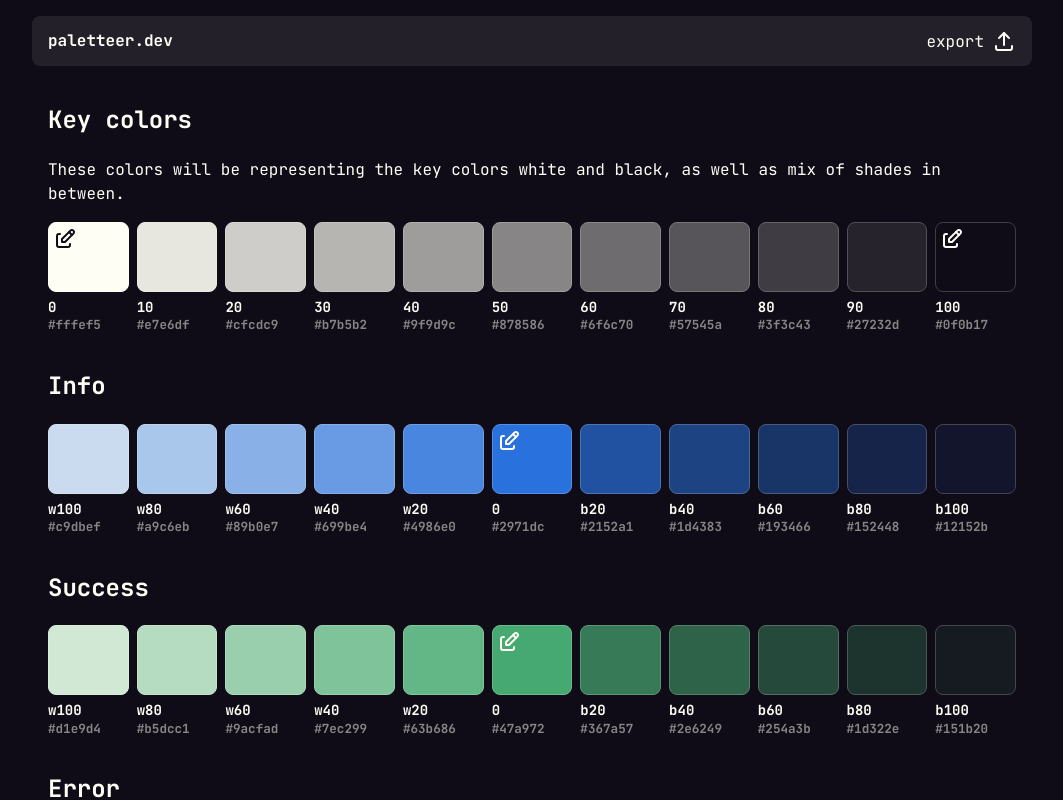
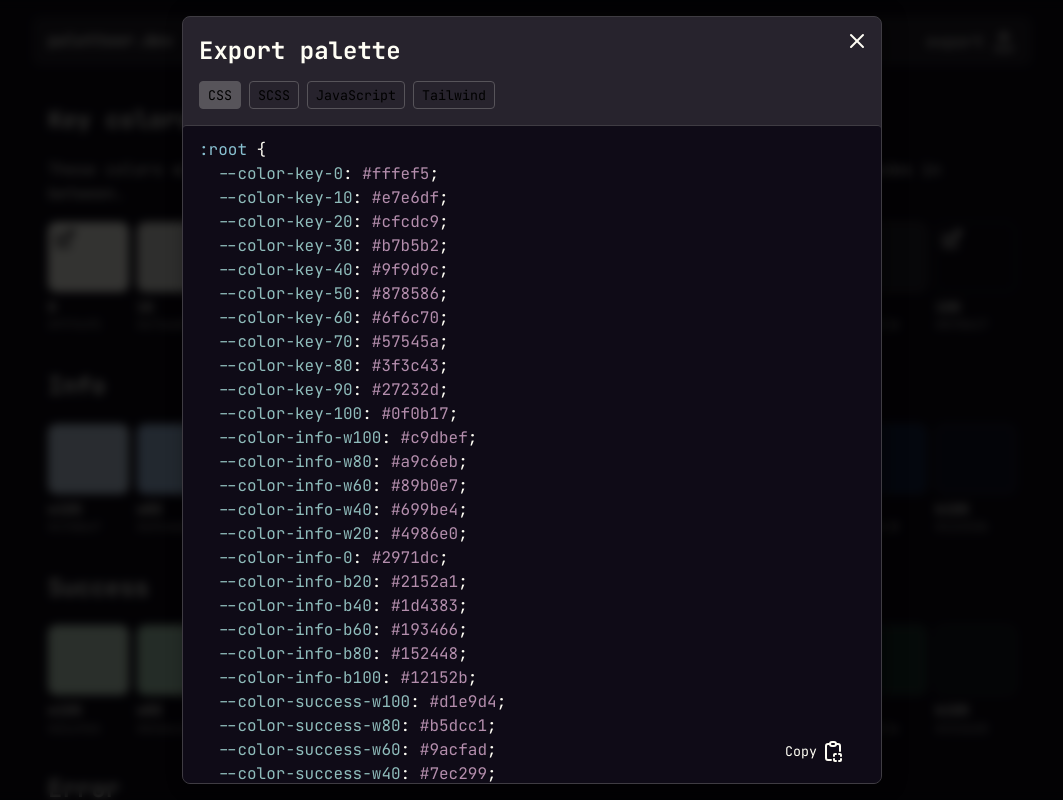
Before and after one commit to pthorsson/paletteer.dev, a Svelte app: page / in a window 1280 px wide. Both pictures are taken after a click on the button "export". Shown: the top 800 px of the page, without its empty margins (108-1171 px from the left). Built offline with nearby package versions, Linux system fonts and the light colour scheme.

Commit message:
added export modal

```diff
--- a/package.json
+++ b/package.json
@@ -14,6 +14,7 @@
     "@fontsource/jetbrains-mono": "^5.0.15",
     "@tabler/icons-svelte": "^2.38.0",
     "color-convert": "^2.0.1",
+    "highlight.js": "^11.9.0",
     "uuid": "^9.0.1"
   },
   "devDependencies": {
--- a/src/App.svelte
+++ b/src/App.svelte
@@ -5,13 +5,19 @@
   import Header from '$components/Header.svelte';
   import Main from '$components/Main.svelte';
   import Footer from '$components/Footer.svelte';
+  import ExportModal from '$components/ExportModal.svelte';
   import { favicon } from '$stores/state';
+  import { showExportModal } from '$stores/state';
 </script>
 
 <svelte:head>
   <link rel="icon" href={$favicon} />
 </svelte:head>
 
+{#if $showExportModal}
+  <ExportModal />
+{/if}
+
 <Header />
 <Main />
 <Footer />
--- a/src/app.css
+++ b/src/app.css
@@ -51,3 +51,182 @@ h2,
 h3 {
   font-weight: 700;
 }
+
+/* Highlight */
+
+.hljs {
+  background: #2e3440;
+}
+
+.hljs,
+.hljs-subst {
+  color: #d8dee9;
+}
+
+.hljs-selector-tag {
+  color: #81a1c1;
+}
+
+.hljs-selector-id {
+  color: #8fbcbb;
+  font-weight: bold;
+}
+
+.hljs-selector-class {
+  color: #8fbcbb;
+}
+
+.hljs-selector-attr {
+  color: #8fbcbb;
+}
+
+.hljs-property {
+  color: #88c0d0;
+}
+
+.hljs-selector-pseudo {
+  color: #88c0d0;
+}
+
+.hljs-addition {
+  background-color: rgba(163, 190, 140, 0.5);
+}
+
+.hljs-deletion {
+  background-color: rgba(191, 97, 106, 0.5);
+}
+
+.hljs-built_in,
+.hljs-type {
+  color: #8fbcbb;
+}
+
+.hljs-class {
+  color: #8fbcbb;
+}
+
+.hljs-function {
+  color: #88c0d0;
+}
+
+.hljs-title.hljs-function,
+.hljs-function > .hljs-title {
+  color: #88c0d0;
+}
+
+.hljs-keyword,
+.hljs-literal,
+.hljs-symbol {
+  color: #81a1c1;
+}
+
+.hljs-number {
+  color: #b48ead;
+}
+
+.hljs-regexp {
+  color: #ebcb8b;
+}
+
+.hljs-string {
+  color: #a3be8c;
+}
+
+.hljs-title {
+  color: #8fbcbb;
+}
+
+.hljs-params {
+  color: #d8dee9;
+}
+
+.hljs-bullet {
+  color: #81a1c1;
+}
+
+.hljs-code {
+  color: #8fbcbb;
+}
+
+.hljs-emphasis {
+  font-style: italic;
+}
+
+.hljs-formula {
+  color: #8fbcbb;
+}
+
+.hljs-strong {
+  font-weight: bold;
+}
+
+.hljs-link:hover {
+  text-decoration: underline;
+}
+
+.hljs-quote {
+  color: #4c566a;
+}
+
+.hljs-comment {
+  color: #4c566a;
+}
+
+.hljs-doctag {
+  color: #8fbcbb;
+}
+
+.hljs-meta,
+.hljs-meta .hljs-keyword {
+  color: #5e81ac;
+}
+
+.hljs-meta .hljs-string {
+  color: #a3be8c;
+}
+
+.hljs-attr {
+  color: #8fbcbb;
+}
+
+.hljs-attribute {
+  color: #d8dee9;
+}
+
+.hljs-name {
+  color: #81a1c1;
+}
+
+.hljs-section {
+  color: #88c0d0;
+}
+
+.hljs-tag {
+  color: #81a1c1;
+}
+
+.hljs-variable {
+  color: #d8dee9;
+}
+
+.hljs-template-variable {
+  color: #d8dee9;
+}
+
+.hljs-template-tag {
+  color: #5e81ac;
+}
+
+/* per language customizations */
+
+.language-css .hljs-built_in {
+  color: #88c0d0;
+}
+
+.language-css .hljs-keyword {
+  color: #d08770;
+}
+
+.language-scss .hljs-keyword {
+  color: #81a1c1;
+}
--- /dev/null
+++ b/src/components/ExportModal.svelte
@@ -0,0 +1,206 @@
+<script lang="ts">
+  import { onMount } from 'svelte';
+  import { fade, scale } from 'svelte/transition';
+  import { IconClipboardCopy, IconX } from '@tabler/icons-svelte';
+  import { ICON_STROKE } from '$lib/constants';
+  import { colorPalette } from '$stores/colors';
+  import { showExportModal } from '$stores/state';
+
+  import { formatCss, formatScss, formatJs, formatTw } from '$lib/languages';
+
+  const languages = [
+    { id: 'css', name: 'CSS' },
+    { id: 'scss', name: 'SCSS' },
+    { id: 'js', name: 'JavaScript' },
+    { id: 'tw', name: 'Tailwind' },
+  ] as const;
+
+  type LangId = (typeof languages)[number]['id'];
+
+  let selectedLanguage: LangId = 'css';
+  let code = '';
+
+  let contentRef: HTMLDivElement;
+
+  function setLanguage(landId: LangId) {
+    selectedLanguage = landId;
+    contentRef.scrollTo(0, 0);
+
+    switch (landId) {
+      case 'css':
+        code = formatCss($colorPalette);
+        break;
+      case 'scss':
+        code = formatScss($colorPalette);
+        break;
+      case 'js':
+        code = formatJs($colorPalette);
+        break;
+      case 'tw':
+        code = formatTw($colorPalette);
+        break;
+    }
+  }
+
+  function copyToClipboard() {
+    const code = document.getElementById('code')?.innerText || '';
+    navigator.clipboard.writeText(code);
+  }
+
+  onMount(() => {
+    setTimeout(() => {
+      setLanguage('css');
+    });
+  });
+</script>
+
+<div class="wrapper" transition:fade={{ duration: 150 }}>
+  <div class="backdrop" on:click={() => void ($showExportModal = false)} />
+  <div class="container" transition:scale={{ start: 0.95, duration: 150 }}>
+    <button
+      class="action close"
+      on:click={() => void ($showExportModal = false)}
+    >
+      <IconX stroke={ICON_STROKE} />
+    </button>
+    <div class="header">
+      <h2 class="title">Export palette</h2>
+      <div class="tabs">
+        {#each languages as { id, name } (id)}
+          <button
+            class:selected={selectedLanguage === id}
+            on:click={() => void setLanguage(id)}>{name}</button
+          >
+        {/each}
+      </div>
+    </div>
+    <div class="content" bind:this={contentRef}>
+      <!-- Make textarea with highlight overlay? -->
+      <pre id="code">{@html code}</pre>
+    </div>
+    <button class="action copy" on:click={() => void copyToClipboard()}>
+      Copy
+      <IconClipboardCopy stroke={ICON_STROKE} />
+    </button>
+  </div>
+</div>
+
+<style>
+  .wrapper {
+    display: flex;
+    position: fixed;
+    inset: 0px;
+    z-index: 500;
+    justify-content: center;
+    align-items: center;
+  }
+
+  .backdrop {
+    background-color: rgba(0, 0, 0, 0.8);
+    position: absolute;
+    inset: 0px;
+    background-color: rgba(0, 0, 0, 0.8);
+    -webkit-backdrop-filter: blur(5px);
+    backdrop-filter: blur(5px);
+  }
+
+  .container {
+    position: absolute;
+    display: flex;
+    flex-direction: column;
+    background-color: gray;
+    border-radius: var(--base-1);
+    overflow: hidden;
+    width: 700px;
+    height: 800px;
+    max-width: calc(100% - var(--base-4));
+    max-height: calc(100% - var(--base-4));
+    background-color: var(--component-1);
+    border: 1px solid var(--component-2);
+    box-shadow: 5px 0px 20px 0px rgba(0, 0, 0, 0.4);
+  }
+
+  .header {
+    display: flex;
+    flex-direction: column;
+    gap: var(--sub-base-3);
+    padding: var(--base-2);
+  }
+
+  .tabs {
+    display: flex;
+    flex-wrap: wrap;
+    gap: var(--base-1);
+  }
+
+  .tabs button {
+    padding: var(--sub-base-1) var(--base-1);
+    background-color: transparent;
+    border: 1px solid var(--component-3);
+    border-radius: var(--sub-base-1);
+    cursor: pointer;
+  }
+
+  .tabs button:hover {
+    background-color: var(--component-2);
+  }
+
+  .tabs button.selected {
+    background-color: var(--component-3);
+  }
+
+  .title {
+    margin: 0;
+  }
+
+  .content {
+    background-color: var(--bg);
+    flex: 1 1 auto;
+    border-radius: var(--sub-base-1);
+    border-top: 1px solid var(--component-2);
+    padding: var(--base-1) var(--base-2);
+    overflow-y: scroll;
+    line-height: 1.5;
+  }
+
+  .content pre {
+    margin: var(--sub-base-1) 0px;
+  }
+
+  .action {
+    display: flex;
+    justify-content: center;
+    align-items: center;
+    border-radius: var(--base-1);
+    background-color: transparent;
+    border: 0;
+    padding: 0 var(--sub-base-1);
+    margin: 0;
+    height: var(--base-4);
+    min-width: var(--base-4);
+    color: var(--fg);
+    cursor: pointer;
+  }
+
+  .action:hover {
+    background-color: var(--component-2);
+  }
+
+  .close {
+    position: absolute;
+    top: var(--base-1);
+    right: var(--base-1);
+  }
+
+  .copy {
+    display: flex;
+    gap: var(--sub-base-1);
+    position: absolute;
+    bottom: var(--base-2);
+    right: var(--base-4);
+  }
+
+  .close:hover {
+    background-color: var(--component-2);
+  }
+</style>
--- a/src/components/Header.svelte
+++ b/src/components/Header.svelte
@@ -1,12 +1,13 @@
 <script lang="ts">
   import { ICON_STROKE } from '$lib/constants';
-  import { IconDownload, IconUpload } from '@tabler/icons-svelte';
+  import { IconUpload } from '@tabler/icons-svelte';
+  import { showExportModal } from '$stores/state';
 </script>
 
 <header>
   <a href="/" class="action logo">paletteer.dev</a>
   <div class="actions">
-    <button class="action">
+    <button class="action" on:click={() => void ($showExportModal = true)}>
       <span>export</span>
       <IconUpload stroke={ICON_STROKE} />
     </button>
--- /dev/null
+++ b/src/lib/languages.ts
@@ -0,0 +1,91 @@
+import hljs from 'highlight.js/lib/core';
+import cssLang from 'highlight.js/lib/languages/css';
+import scssLang from 'highlight.js/lib/languages/scss';
+import jsLang from 'highlight.js/lib/languages/javascript';
+import tsLang from 'highlight.js/lib/languages/typescript';
+
+hljs.registerLanguage('css', cssLang);
+hljs.registerLanguage('scss', scssLang);
+hljs.registerLanguage('js', jsLang);
+hljs.registerLanguage('ts', tsLang);
+
+type PaletteData = { [name: string]: [string, string][] };
+
+/**
+ * CSS
+ */
+export function formatCss(data: PaletteData) {
+  const code = `:root {
+${Object.entries(data)
+  .map(([name, colors]) =>
+    colors
+      .map(([key, value]) => `  --color-${name}-${key}: ${value};`)
+      .join('\n')
+  )
+  .join('\n')}
+}`.trim();
+
+  return hljs.highlight(code, { language: 'css' }).value;
+}
+
+/**
+ * SCSS
+ */
+export function formatScss(data: PaletteData) {
+  const code = `
+    ${Object.entries(data)
+      .map(([name, colors]) =>
+        colors
+          .map(([key, value]) => `$color-${name}-${key}: ${value};`)
+          .join('\n')
+      )
+      .join('\n')}
+  `.trim();
+
+  return hljs.highlight(code, { language: 'scss' }).value;
+}
+
+/**
+ * JavaScript
+ */
+export function formatJs(data: PaletteData) {
+  const code = `const colors = {
+${Object.entries(data)
+  .map(
+    ([name, colors]) =>
+      `  ${name}: {
+${colors.map(([key, value]) => `    '${key}': '${value}',`).join('\n')}
+  },`
+  )
+  .join('\n')}
+};`.trim();
+
+  return hljs.highlight(code, { language: 'js' }).value;
+}
+
+/**
+ * Tailwind
+ */
+export function formatTw(data: PaletteData) {
+  const code = `{
+  theme: {
+    colors: {
+${Object.entries(data)
+  .map(
+    ([name, colors]) =>
+      `      ${name}: {
+${colors
+  .map(
+    ([key, value]) =>
+      `        ${name !== 'key' && key === '0' ? 'DEFAULT' : key}: '${value}',`
+  )
+  .join('\n')}
+      },`
+  )
+  .join('\n')}
+    },
+  },
+};`.trim();
+
+  return hljs.highlight(code, { language: 'js' }).value;
+}
--- a/src/stores/colors.ts
+++ b/src/stores/colors.ts
@@ -43,11 +43,6 @@ export const colorPalette = writable<{
   [name: string]: [string, string][];
 }>({});
 
-colorPalette.subscribe((palette) => {
-  console.clear();
-  console.log(JSON.stringify(palette, null, 2));
-});
-
 keyColors.subscribe(({ white, black }) => {
   favicon.set(makeFaviconData({ white, black }));
   setRootCSSVariable('--fg', white);
--- a/src/stores/state.ts
+++ b/src/stores/state.ts
@@ -1,5 +1,6 @@
 import { writable } from 'svelte/store';
 import { makeFaviconData } from '$lib/makeFaviconData';
 
+export const showExportModal = writable(false);
 export const menuItem = writable<string | null>(null);
 export const favicon = writable(makeFaviconData());
```
Also changed, not shown: 1 other file (tests, documents, lock files or other folders).
